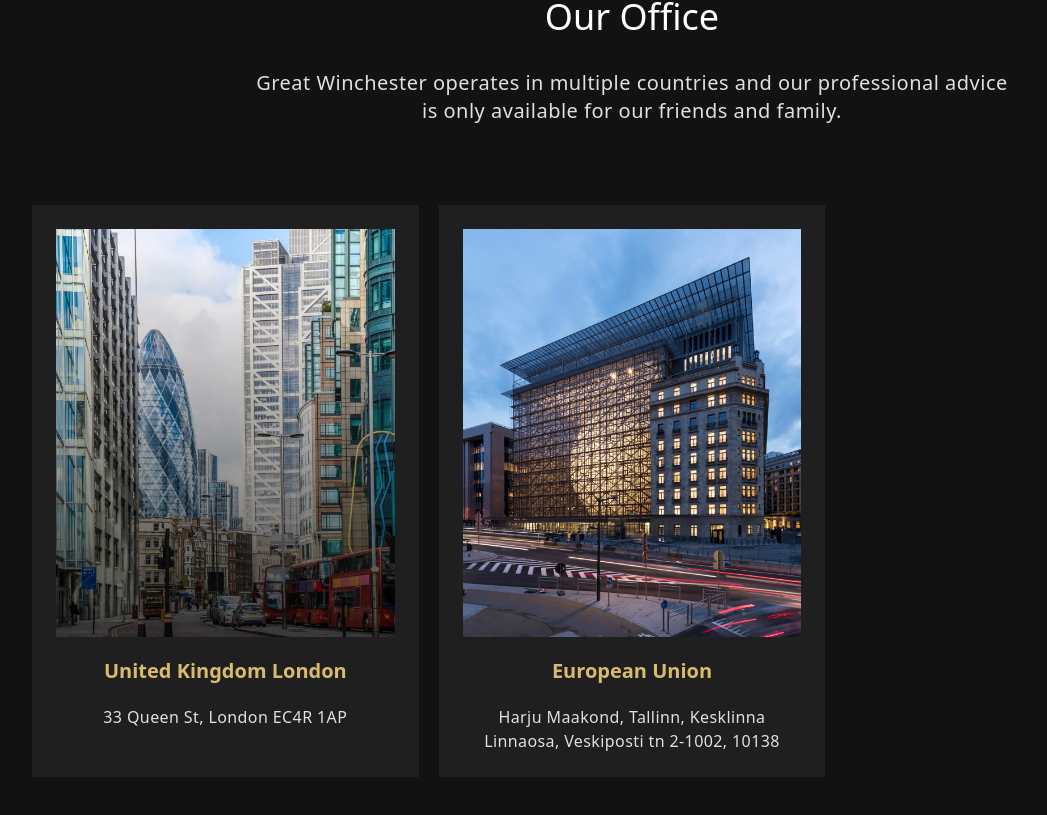
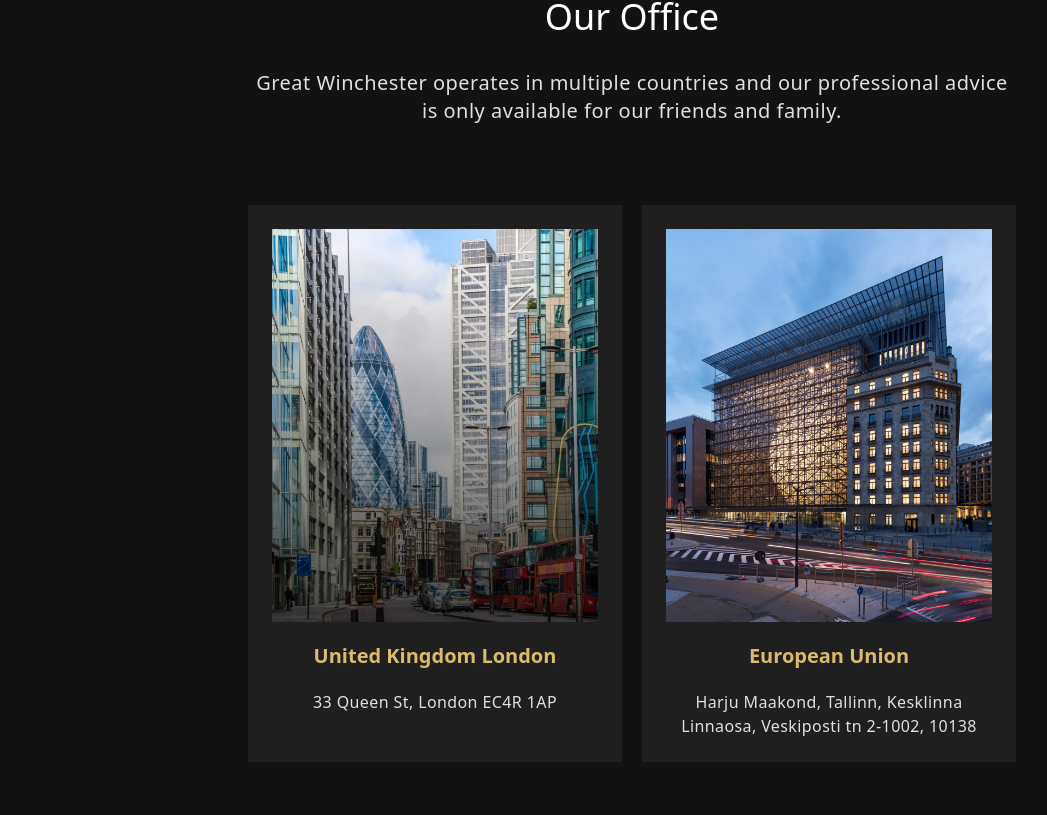
Before and after one commit to blackhorsese/Great-Winchester-2.0, a React (Create React App) app: page / in a window 1280 px wide. Shown: the part 3021-3836 px from the top of the page, without its empty margins (8-1055 px from the left). Built offline with nearby package versions, Linux system fonts and the light colour scheme.

Commit message:
Update Office.jsx

```diff
--- a/src/Pages/Office.jsx
+++ b/src/Pages/Office.jsx
@@ -14,7 +14,7 @@ const Office = () => {
                         Great Winchester operates in multiple countries and our professional advice is only available for our friends and family.
                     </p>
                 </div>
-                <div className='lg:grid lg:grid-cols-3 mx-auto justify-center md:gap-5 md:pt-10'>
+                <div className='lg:grid lg:grid-cols-2 mx-auto justify-center md:gap-5 md:pt-10 max-w-screen-md'>
                     <div className='py-6 px-6 bg-[#1F1F1F] hover:bg-[#2b2b2b] md:mt-0 mt-5'
                     >
                       <img className={`transition-transform transform hover:scale-105 duration-300 cursor-pointer`} src='./Icons/new-york.jpg' alt='logo'/>
```
